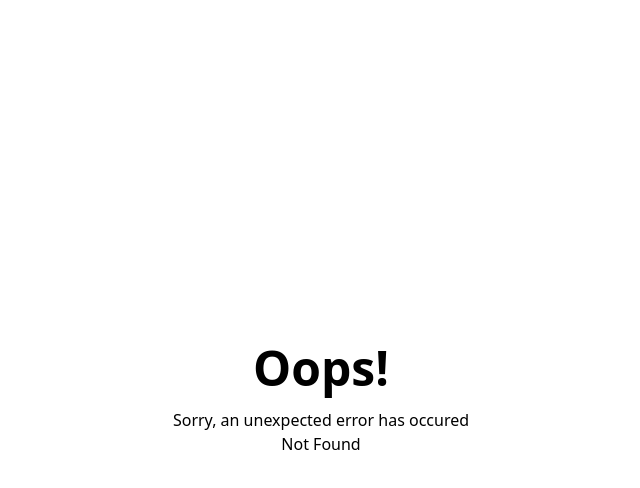
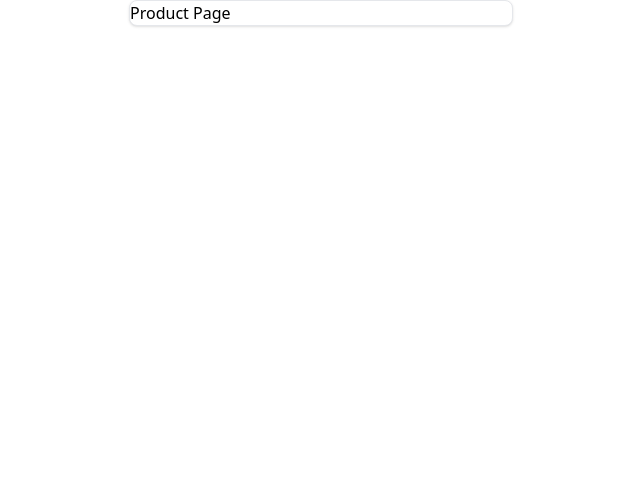
Before and after one commit to dannyhma/my-react-app, a React (Vite) app: page /products in a window 1280 px wide. Before the commit this address had no page. Shown: the top 488 px of the page, without its empty margins (319-959 px from the left). Built offline with nearby package versions, Linux system fonts and the light colour scheme.

Commit message:
Nested Component

```diff
--- a/src/main.jsx
+++ b/src/main.jsx
@@ -6,6 +6,7 @@ import LoginPage from "./pages/login.jsx";
 import RegisterPage from "./pages/register.jsx";
 import Errorpage from "./pages/404.jsx";
 import HomePage from "./pages/home.jsx";
+import ProductPage from "./pages/product.jsx";
 
 const router = createBrowserRouter([
 	{
@@ -21,6 +22,10 @@ const router = createBrowserRouter([
 		path: "/register",
 		element: <RegisterPage />,
 	},
+	{
+		path: "/products",
+		element: <ProductPage />,
+	},
 ]);
 
 createRoot(document.getElementById("root")).render(
--- /dev/null
+++ b/src/pages/product.jsx
@@ -0,0 +1,13 @@
+const ProductPage = () => {
+	return (
+		<>
+			<div className="flex items-center justify-center">
+				<div className="w-full max-w-sm rounded-lg border border-gray-200 bg-white shadow">
+					Product Page
+				</div>
+			</div>
+		</>
+	);
+};
+
+export default ProductPage;
```
